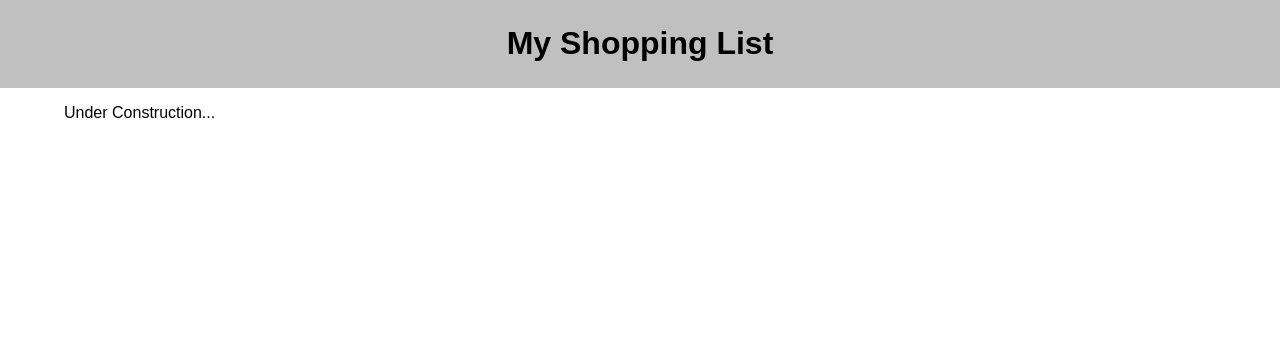
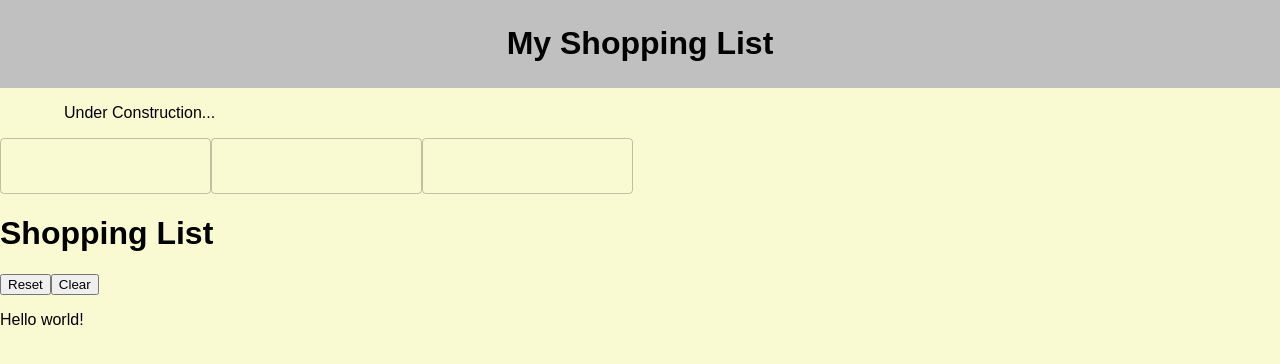
Before and after one commit to randomnewb/group-fs-react-shopping-list, a React (Create React App) app: page / in a window 1280 px wide. Shown: the top 364 px of the page. Built offline with nearby package versions, Linux system fonts and the light colour scheme.

Commit message:
Setup components separately (Input, Grocery functions, Item list)

```diff
--- a/src/components/App/App.jsx
+++ b/src/components/App/App.jsx
@@ -1,6 +1,9 @@
 import React from "react";
 import axios from "axios";
 import Header from "../Header/Header.jsx";
+import Input from "../Input/Input.jsx";
+import Grocery from "../Grocery/Grocery.jsx";
+import Item from "../Item/Item.jsx";
 import "./App.css";
 
 function App() {
@@ -10,9 +13,9 @@ function App() {
             <main>
                 <p>Under Construction...</p>
             </main>
-            {/* The input fields go here */}
-            {/* Grocery list functions (reset/clear) */}
-            {/* The grocery items go here */}
+            <Input />
+            <Grocery />
+            <Item />
         </div>
     );
 }
--- /dev/null
+++ b/src/components/App/Grocery/Grocery.css
@@ -0,0 +1,3 @@
+body {
+    background-color: lavender;
+}
--- /dev/null
+++ b/src/components/App/Grocery/Grocery.jsx
@@ -0,0 +1,15 @@
+import React from "react";
+import "./Grocery.css";
+
+function Grocery() {
+    return (
+        <div className="groceryList">
+            <h2>Shopping List</h2>
+            <br />
+            <button>Reset</button>
+            <button>Clear</button>
+        </div>
+    );
+}
+
+export default Grocery;
--- /dev/null
+++ b/src/components/App/Input/Input.css
@@ -0,0 +1,3 @@
+body {
+    background-color: lightgoldenrodyellow;
+}
--- /dev/null
+++ b/src/components/App/Input/Input.jsx
@@ -0,0 +1,14 @@
+import React from "react";
+import "./Input.css";
+
+function Input() {
+    return (
+        <div className="input">
+            <input id="item"></input>
+
+            <input id="quantity"></input>
+
+            <input id="unit"></input>
+        </div>
+    );
+}
--- a/src/components/App/Item/Item.css
+++ b/src/components/App/Item/Item.css
@@ -0,0 +1,3 @@
+body {
+    background-color: lightcyan;
+}
--- /dev/null
+++ b/src/components/Grocery/Grocery.jsx
@@ -0,0 +1,14 @@
+import React from "react";
+import "./Grocery.css";
+
+function Grocery() {
+    return (
+        <div>
+            <h1>Shopping List</h1>
+            <button id="reset">Reset</button>
+            <button id="clear">Clear</button>
+        </div>
+    );
+}
+
+export default Grocery;
--- /dev/null
+++ b/src/components/Input/Input.css
@@ -0,0 +1,3 @@
+body {
+    background-color: lightgoldenrodyellow;
+}
--- /dev/null
+++ b/src/components/Input/Input.jsx
@@ -0,0 +1,17 @@
+import React from "react";
+import "./Input.css";
+import TextField from "@mui/material/TextField"; // https://mui.com/material-ui/react-text-field/
+
+function Input() {
+    return (
+        <div className="input">
+            <TextField id="item" />
+
+            <TextField id="quantity" />
+
+            <TextField id="unit" />
+        </div>
+    );
+}
+
+export default Input;
--- /dev/null
+++ b/src/components/Item/Item.jsx
@@ -0,0 +1,12 @@
+import React from "react";
+import "./Item.css";
+
+function Item() {
+    return (
+        <div className="item">
+            <p> Hello world!</p>
+        </div>
+    );
+}
+
+export default Item;
```
Also changed, not shown: src/components/Grocery/Grocery.css (added), src/components/Item/Item.css (added).
